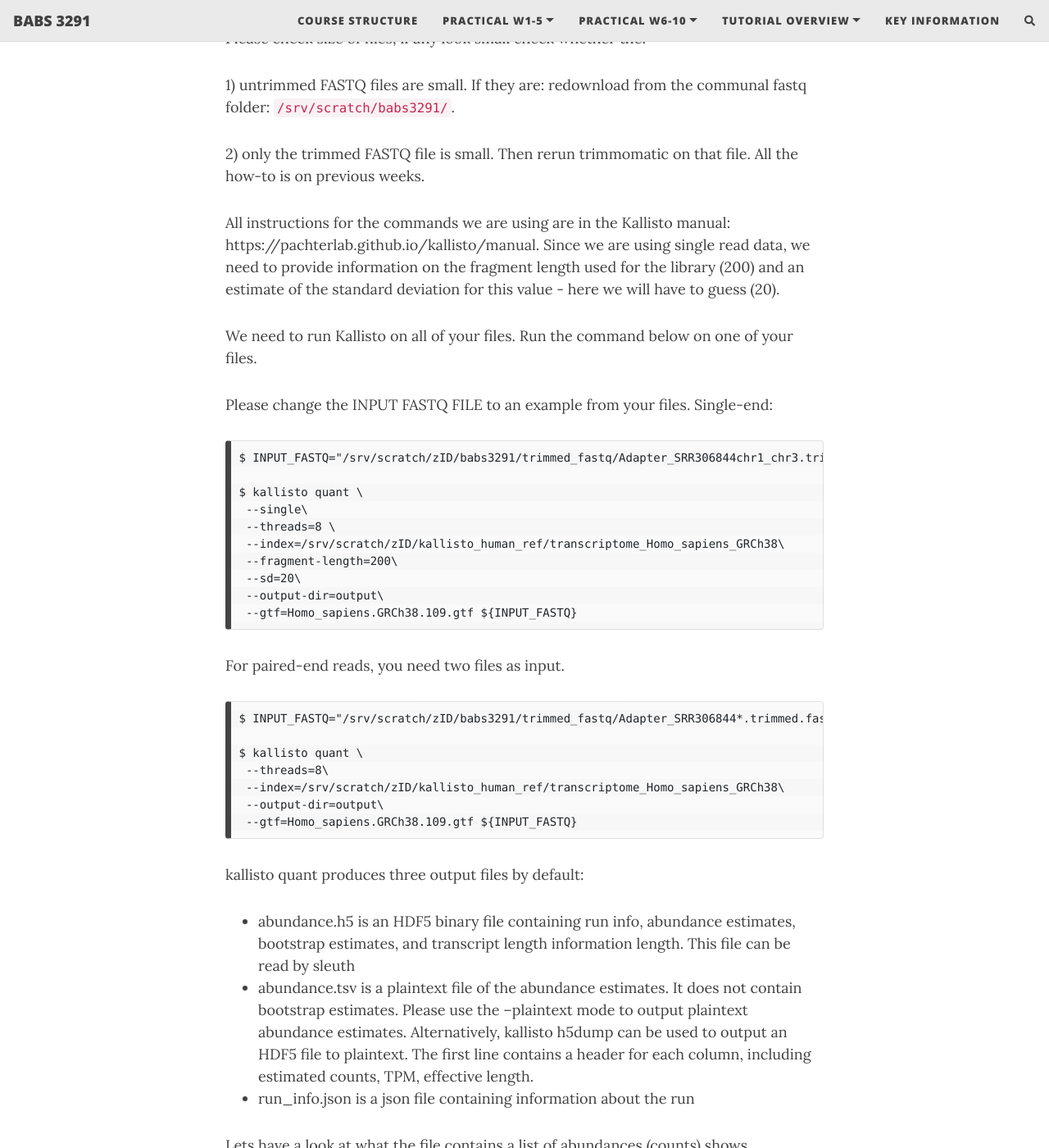
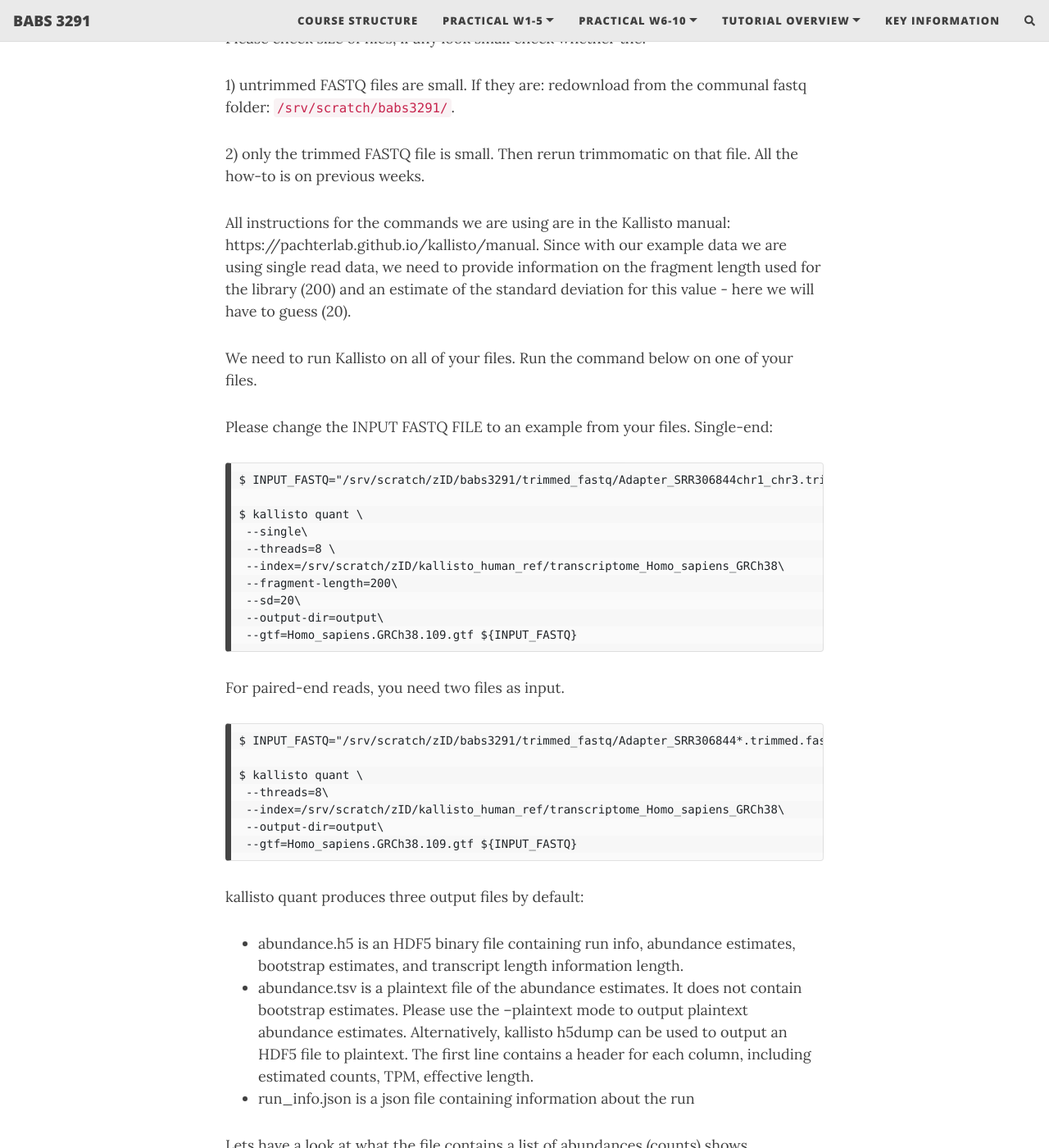
Before and after one commit to theheking/babs-rna-seq-2024, a Jekyll site: the page built from practical_overview/Week7_Alignment.md, in a window 1280 px wide and 1400 px high, scrolled down 8643 px. Shown: the whole window at 82% size. Built offline with Jekyll 4.4.1, drawn with Linux system fonts in a browser that asks for light colours; nearby versions of some CDN libraries; comment, search, counter and statistics services are not loaded.

Commit message:
Update Week7_Alignment.md

```diff
--- a/practical_overview/Week7_Alignment.md
+++ b/practical_overview/Week7_Alignment.md
@@ -259,7 +259,7 @@ Please check size of files, if any look small check whether the:
   2) only the trimmed FASTQ file is small. Then rerun trimmomatic on that file. All the how-to is on previous weeks.
 
 
-All instructions for the commands we are using are in the Kallisto manual: https://pachterlab.github.io/kallisto/manual. Since we are using single read data, we need to provide information on the fragment length used for the library (200) and an estimate of the standard deviation for this value - here we will have to guess (20).
+All instructions for the commands we are using are in the Kallisto manual: https://pachterlab.github.io/kallisto/manual. Since with our example data we are using single read data, we need to provide information on the fragment length used for the library (200) and an estimate of the standard deviation for this value - here we will have to guess (20).
 
 We need to run Kallisto on all of your files. Run the command below on one of your files.
 
@@ -292,7 +292,7 @@ For paired-end reads, you need two files as input.
 
 kallisto quant produces three output files by default:
 
-- abundance.h5 is an HDF5 binary file containing run info, abundance estimates, bootstrap estimates, and transcript length information length. This file can be read by sleuth
+- abundance.h5 is an HDF5 binary file containing run info, abundance estimates, bootstrap estimates, and transcript length information length.
 - abundance.tsv is a plaintext file of the abundance estimates. It does not contain bootstrap estimates. Please use the --plaintext mode to output plaintext abundance estimates. Alternatively, kallisto h5dump can be used to output an HDF5 file to plaintext. The first line contains a header for each column, including estimated counts, TPM, effective length.
 - run_info.json is a json file containing information about the run
 
```
